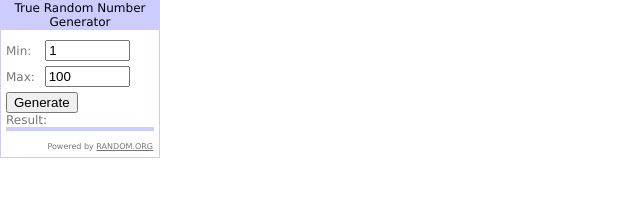
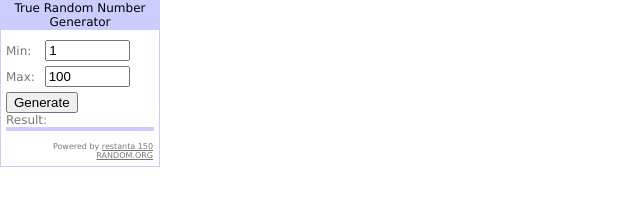
Before and after one commit to eubest/pafdsaf, a plain HTML site: page index.html in a window 1280 px wide. Shown: the full height of the page, 0-640 px from the left. Drawn offline with Linux system fonts and the light colour scheme.

Commit message:
Update index.html

```diff
--- a/index.html
+++ b/index.html
@@ -148,7 +148,7 @@
 			<label for="hopcdrkaqewua-result">Result:</label>
 
 			<span id="hopcdrkaqewua-result"><span id="hopcdrkaqewua-random-number2"></span><center><span style="font-size:100%;font-weight:bold;" id="hopcdrkaqewua-random-number"></span><span style="font-size:70%;" id="hopcdrkaqewua-min-max"></span></center></span>
-			<span id="hopcdrkaqewua-credits">Powered by <a href="https://www.random.org/" target="_blank">RANDOM.ORG</a></span>
+			<span id="hopcdrkaqewua-credits">Powered by <a href="https://www.random.org/" target="_blank">restanta 150 RANDOM.ORG</a></span>
 		</div>
 
 		<script type="text/javascript">
```
